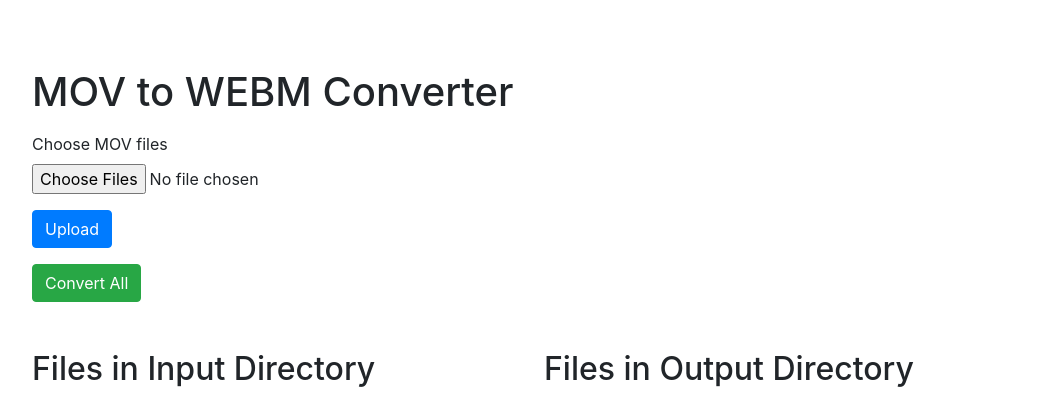
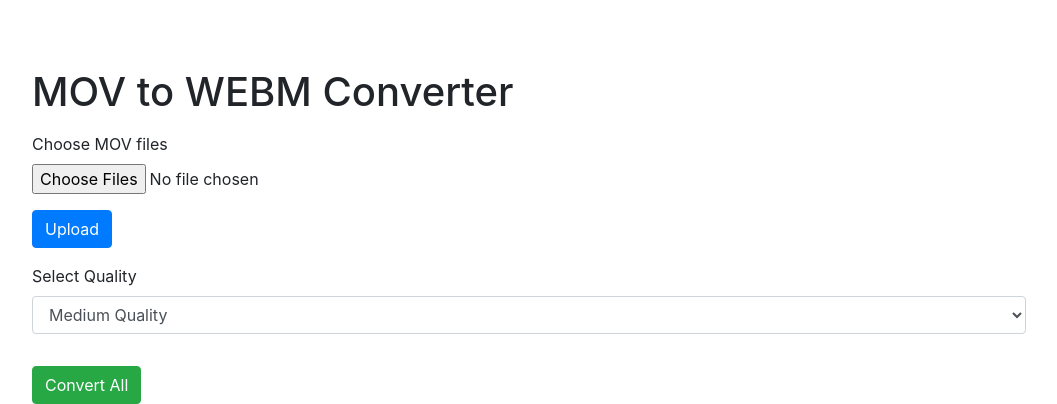
Before and after one commit to RasikhAli/Flask-MOV-to-WEBM-Converter, a Flask app: page / in a window 1280 px wide. Shown: the top 404 px of the page, without its empty margins (111-1168 px from the left). Run offline with Flask 3, Linux system fonts and the light colour scheme; some libraries are stand-ins or nearby versions.

```diff
--- a/app.py
+++ b/app.py
@@ -1,6 +1,7 @@
 from flask import Flask, render_template, request, jsonify, flash, redirect, url_for
 import os
 import subprocess
+import json
 
 app = Flask(__name__)
 app.secret_key = 'supersecretkey'
@@ -12,8 +13,15 @@ OUTPUT_FOLDER = 'static/output'
 os.makedirs(UPLOAD_FOLDER, exist_ok=True)
 os.makedirs(OUTPUT_FOLDER, exist_ok=True)
 
-def convert_mov_to_webm(input_folder, output_folder):
-    ffmpeg_path = 'ffmpeg-master-latest-win64-gpl\\bin\\ffmpeg.exe'
+def load_parameters(quality):
+    with open('parameters.json', 'r') as file:
+        params = json.load(file)
+    return params[quality]
+
+def convert_mov_to_webm(input_folder, output_folder, quality):
+    params = load_parameters(quality)
+    ffmpeg_path = 'ffmpeg-master-latest-win64-gpl/bin/ffmpeg.exe'
+
     for file_name in os.listdir(input_folder):
         if file_name.endswith('.mov'):
             input_file = os.path.join(input_folder, file_name)
@@ -22,8 +30,11 @@ def convert_mov_to_webm(input_folder, output_folder):
                 ffmpeg_path,
                 '-i', input_file,
                 '-c:v', 'libvpx-vp9',
-                '-b:v', '1M',
-                '-c:a', 'libvorbis',
+                '-b:v', params['video_bitrate'],
+                '-crf', str(params['crf']),
+                '-cpu-used', str(params['cpu_used']),
+                '-c:a', params['audio_codec'],
+                '-b:a', params['audio_bitrate'],
                 output_file
             ]
             subprocess.run(command)
@@ -51,7 +62,8 @@ def upload_files():
 
 @app.route('/convert_files', methods=['POST'])
 def convert_files():
-    convert_mov_to_webm(UPLOAD_FOLDER, OUTPUT_FOLDER)
+    quality = request.form.get('quality', 'medium_quality')  # Default to medium_quality if not specified
+    convert_mov_to_webm(UPLOAD_FOLDER, OUTPUT_FOLDER, quality)
     return jsonify(status="success")
 
 @app.route('/get_files', methods=['GET'])
--- a/templates/index.html
+++ b/templates/index.html
@@ -8,7 +8,6 @@
     <style>
         body {
             padding-top: 20px;
-            /* background-color: aliceblue; */
         }
         .modal-content{
             background-color: aliceblue;
@@ -39,6 +38,16 @@
         </div>
         <button type="submit" class="btn btn-primary">Upload</button>
     </form>
+
+    <div class="form-group mt-3">
+        <label for="quality">Select Quality</label>
+        <select id="quality" class="form-control">
+            <option value="low_quality">Low Quality</option>
+            <option value="medium_quality" selected>Medium Quality</option>
+            <option value="high_quality">High Quality</option>
+        </select>
+    </div>
+
     <button id="convert-all" class="btn btn-success mt-3">Convert All</button>
 
     <div class="row mt-5">
@@ -120,7 +129,8 @@ function playVideo(url, mimeType) {
 
 $(document).ready(function() {
     $('#convert-all').on('click', function() {
-        $.post('{{ url_for('convert_files') }}', function(data) {
+        const quality = $('#quality').val();
+        $.post('{{ url_for('convert_files') }}', { quality: quality }, function(data) {
             if (data.status === 'success') {
                 location.reload();
             }
```
Also changed, not shown: parameters.json (added, +23 -0 lines).
